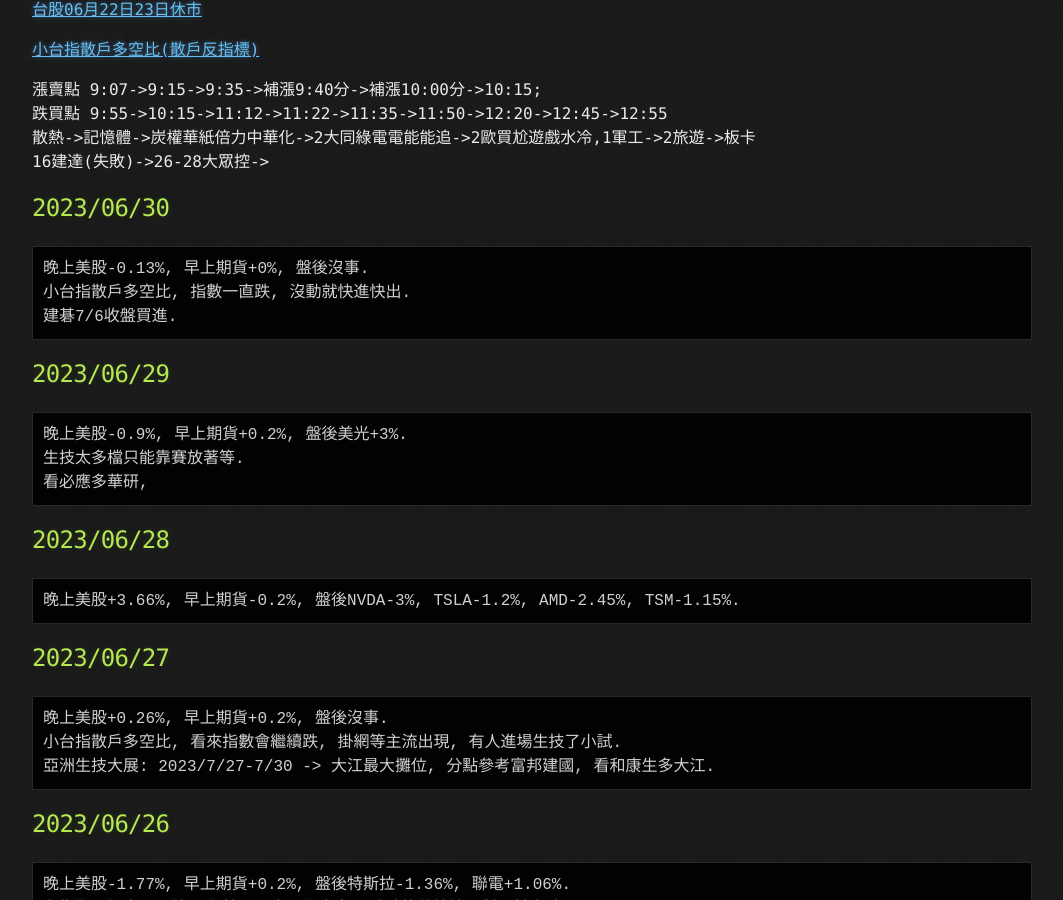
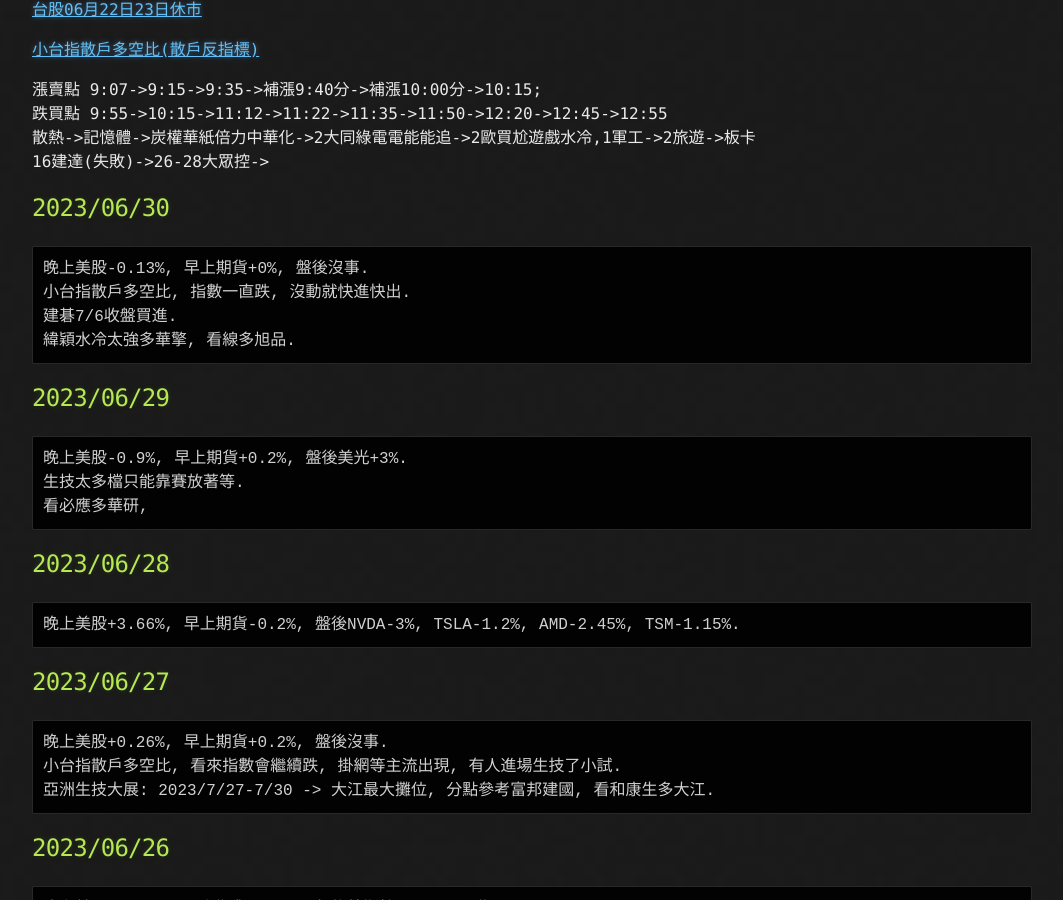
Before and after one commit to lepg5487/Stock_God, a Jekyll site: the page built from index.md, in a window 1280 px wide and 900 px high, scrolled down 460 px. Shown: the whole window, without its empty margins (108-1171 px from the left). Built offline with Jekyll 4.4.1, drawn with Linux system fonts in a browser that asks for light colours; our own code applies the rules of GitHub Pages for plain Markdown files.

Commit message:
Update index.md

````diff
--- a/index.md
+++ b/index.md
@@ -26,6 +26,7 @@ layout: testlayouts
 晚上美股-0.13%, 早上期貨+0%, 盤後沒事.
 小台指散戶多空比, 指數一直跌, 沒動就快進快出.
 建碁7/6收盤買進.
+緯穎水冷太強多華擎, 看線多旭品.
 ```
 
 ## 2023/06/29
````
